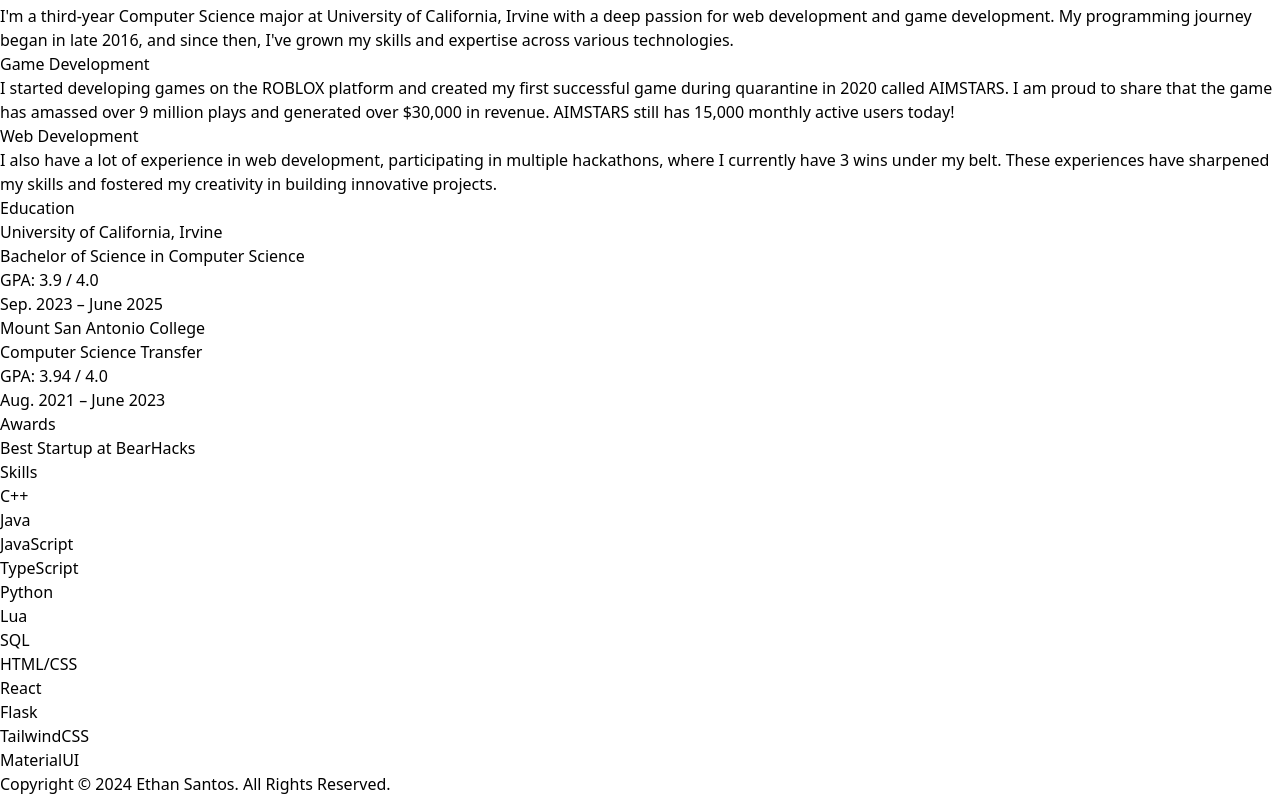
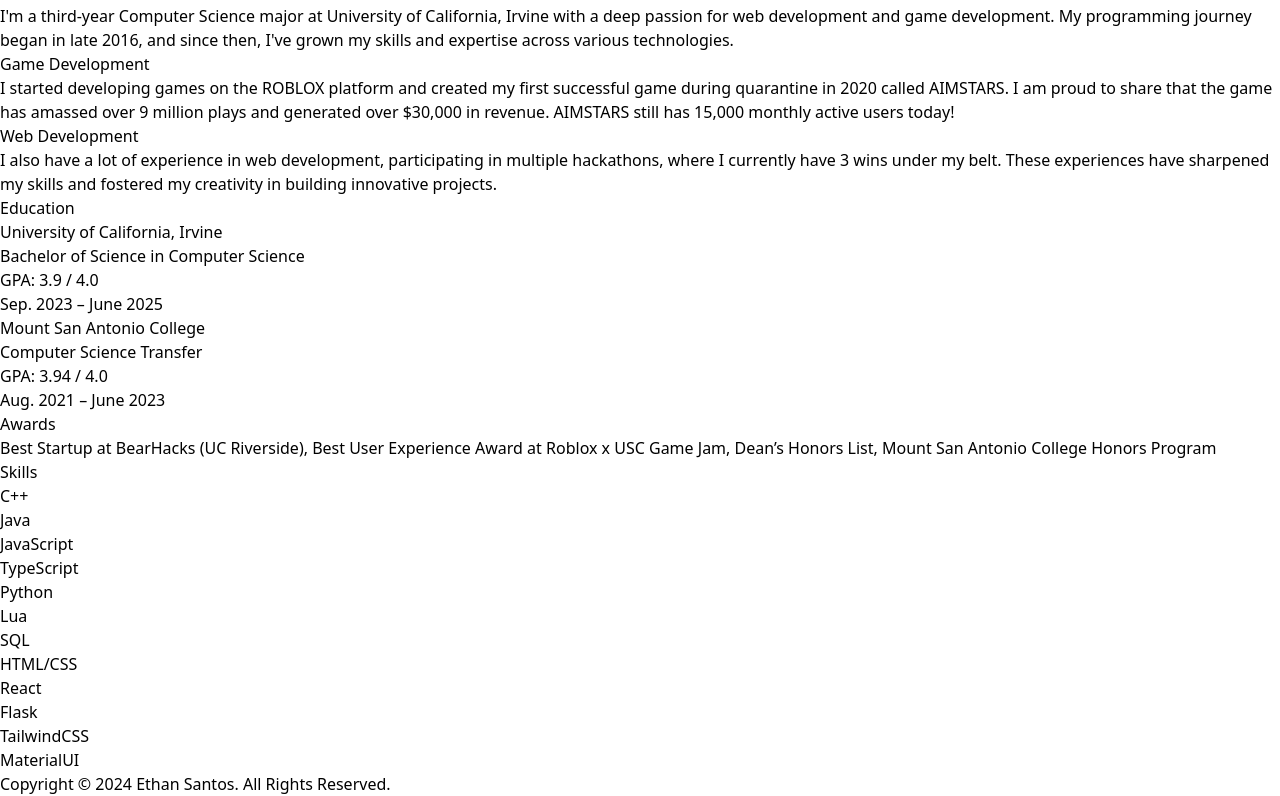
Before and after one commit to EthanSantos/EthanSantos.github.io, a React (Vite) app: page / in a window 1280 px wide. Shown: the part 790-1586 px from the top of the page. Built offline with nearby package versions, Linux system fonts and the light colour scheme.

Commit message:
updated about

```diff
--- a/src/pages/About.jsx
+++ b/src/pages/About.jsx
@@ -6,7 +6,7 @@ const About = () => {
 
     const information = {
         About: "I'm a third-year Computer Science major at University of California, Irvine with a deep passion for web development and game development. My programming journey began in late 2016, and since then, I've grown my skills and expertise across various technologies.",
-        Awards: "Best Startup at BearHacks"
+        Awards: "Best Startup at BearHacks (UC Riverside), Best User Experience Award at Roblox x USC Game Jam, Dean’s Honors List, Mount San Antonio College Honors Program"
     }
     return (
         <div className="text-gray-900">
@@ -40,7 +40,7 @@ const About = () => {
                         <p className="text-base text-gray-600">Aug. 2021 – June 2023</p>
                     </div>
                     <h1 className="text-2xl font-bold mb-4">Awards</h1>
-                    <p className="mb-2 text-base text-gray-600">{information.Awards}</p>
+                    <p className="mb-4 text-base text-gray-600">{information.Awards}</p>
                     <h1 className="text-2xl font-bold mb-4">Skills</h1>
                     <Pill text={"C++"} />
                     <Pill text={"Java"} />
```
